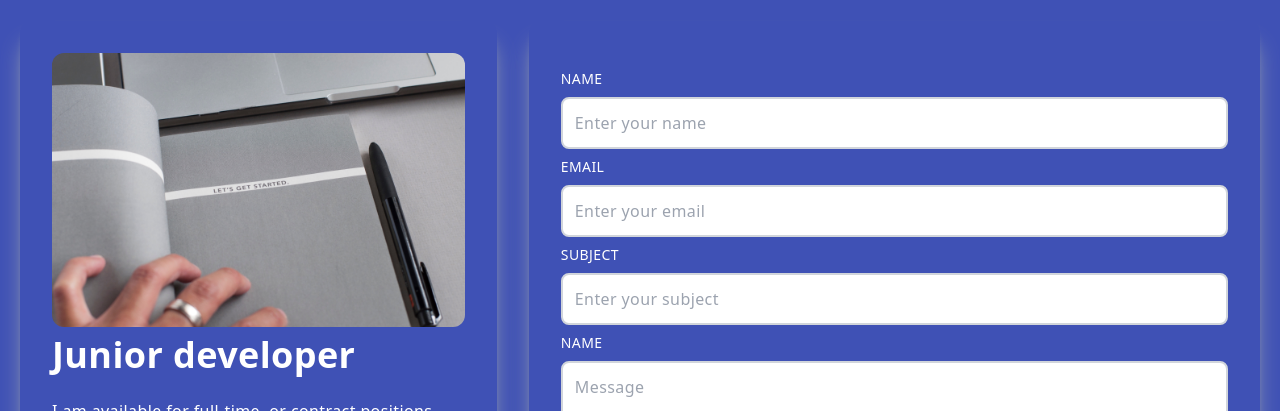
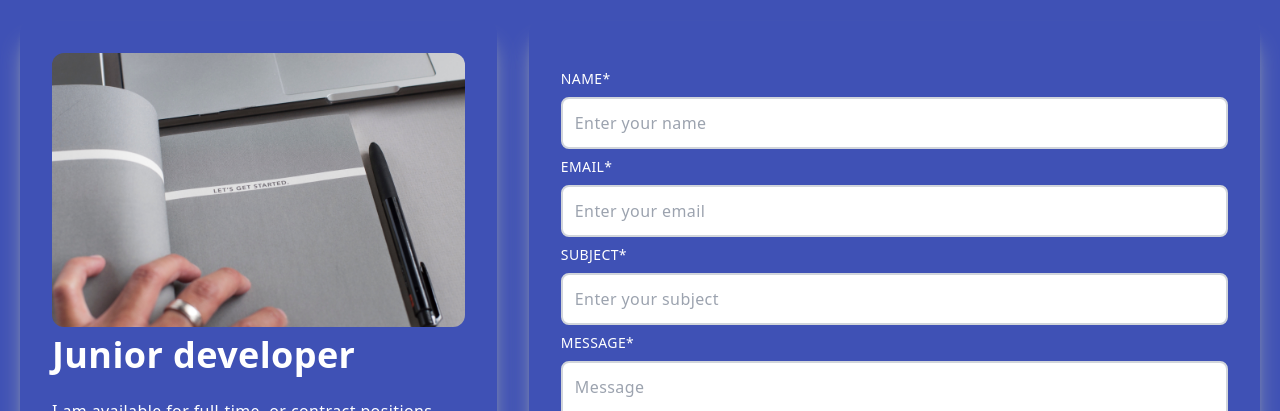
Before and after one commit to Thabiso-Timzo/Thabiso-Hlatshwayo, a Next.js app: page /contact in a window 1280 px wide. Shown: the part 159-570 px from the top of the page. Built offline with nearby package versions, Linux system fonts and the light colour scheme.

Commit message:
Modified contact file

```diff
--- a/pages/contact.js
+++ b/pages/contact.js
@@ -26,13 +26,17 @@ const contact = () => {
     const dispatch = useDispatch()
 
     const send = useSelector((state) => state.email)
-    const { error, loading } = send
+    const { error, success, loading } = send
 
-    useEffect(() => {
-        if (error) {
-            toast.error(error)
-        }
-    },[toast])
+    // useEffect(() => {
+    //     if (error) {
+    //         toast.error(error)
+    //     }
+
+    //     if (success) {
+    //         toast.success("Email sent!!")
+    //     }
+    // },[toast, error, success])
 
     const handleSubmit = (e) => {
         e.preventDefault()
@@ -44,6 +48,12 @@ const contact = () => {
             return toast.error('Invalid email address.')
 
         dispatch(emailAction(name, email, subject, message))
+    }
+
+    if (success) {
+        toast.success("Email sent!!")
+    } else {
+        toast.error(error)
     }
 
   return (
@@ -88,7 +98,7 @@ const contact = () => {
                 <div className={'col-span-3 w-full h-auto shadow-xl shadow-gray-400 rounded-xl lg:p-4'}>
                     {
                         loading ? (
-                            <div className={'flex items-center justify-center'}>
+                            <div className={'flex items-center justify-center mt-40'}>
                                 <Loading />
                             </div>
                         ) : (
@@ -96,7 +106,7 @@ const contact = () => {
                                 <form>
                                     <div className={'grid md:grid-col-4 w-full py-2'}>
                                         <div className={'flex flex-col'}>
-                                            <label className={'uppercase text-sm py-2'}>Name</label>
+                                            <label className={'uppercase text-sm py-2'}>Name*</label>
                                             <input
                                                 className={'border-2 rounded-lg p-3 flex border-gray-300 text-[#000]'}
                                                 type='text'
@@ -107,7 +117,7 @@ const contact = () => {
                                             />
                                         </div>
                                         <div className={'flex flex-col'}>
-                                            <label className={'uppercase text-sm py-2'}>Email</label>
+                                            <label className={'uppercase text-sm py-2'}>Email*</label>
                                             <input
                                                 className={'border-2 rounded-lg p-3 flex border-gray-300 text-[#000]'}
                                                 type='text'
@@ -118,7 +128,7 @@ const contact = () => {
                                             />
                                         </div>
                                         <div className={'flex flex-col'}>
-                                            <label className={'uppercase text-sm py-2'}>Subject</label>
+                                            <label className={'uppercase text-sm py-2'}>Subject*</label>
                                             <input
                                                 className={'border-2 rounded-lg p-3 flex border-gray-300 text-[#000]'}
                                                 type='text'
@@ -129,7 +139,7 @@ const contact = () => {
                                             />
                                         </div>
                                         <div className={'flex flex-col'}>
-                                            <label className={'uppercase text-sm py-2'}>Name</label>
+                                            <label className={'uppercase text-sm py-2'}>Message*</label>
                                             <textarea
                                                 className={'border-2 rounded-lg p-3 flex border-gray-300 text-[#000]'}
                                                 type='text'
```
